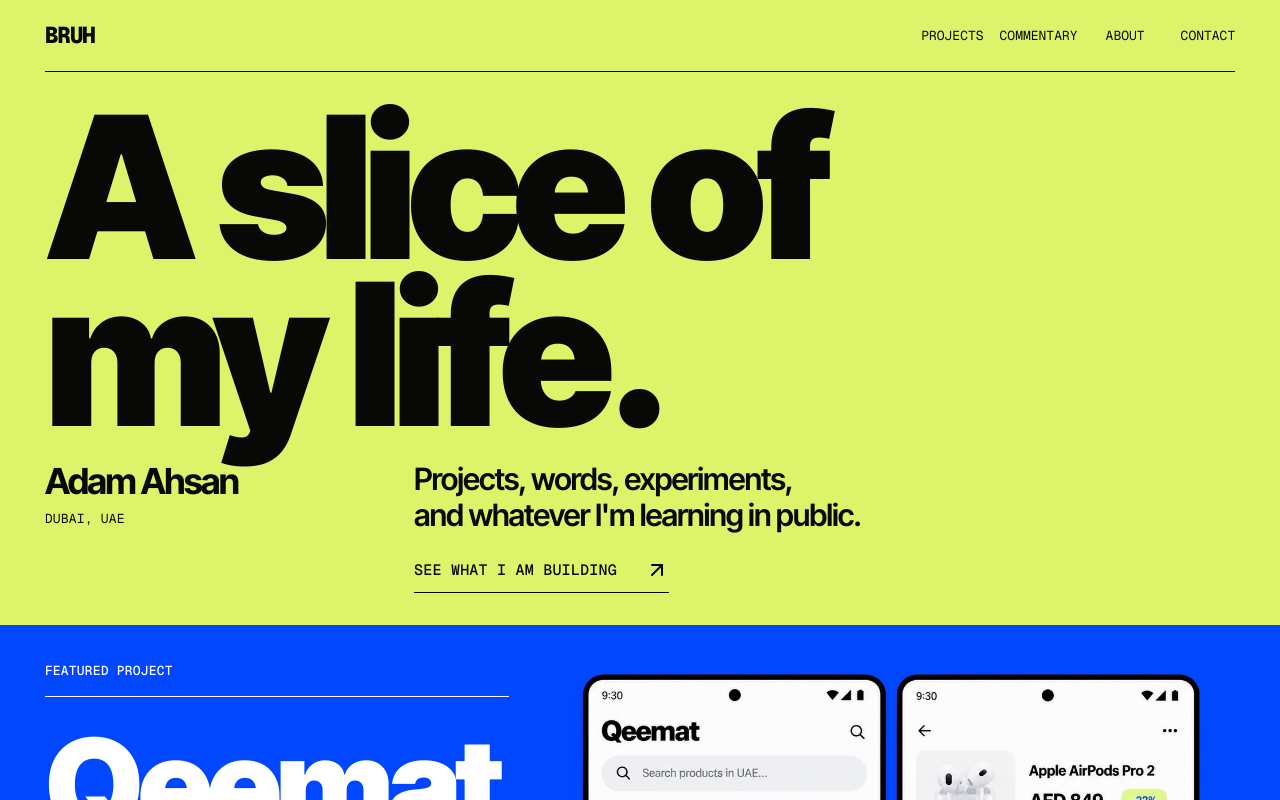
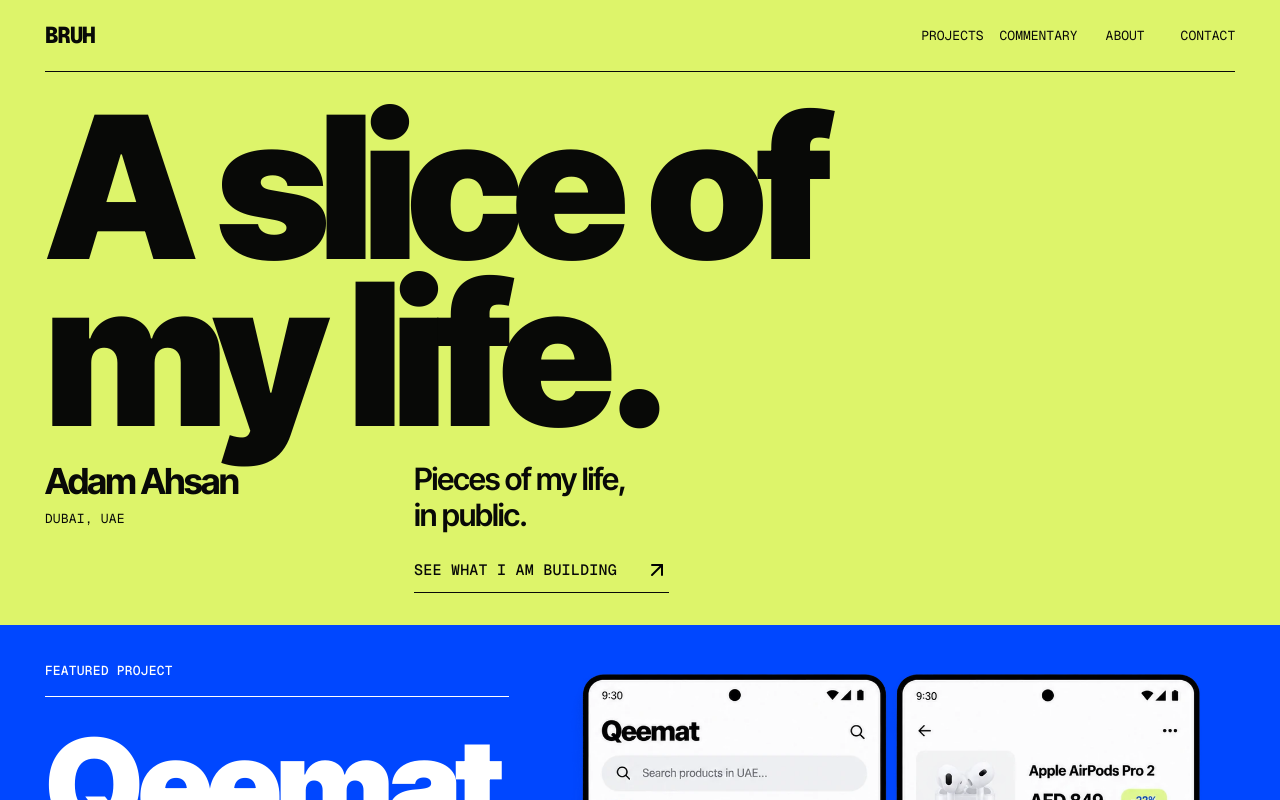
Before and after one commit to AdamJeddy/portfolio, a Next.js app: page / in a window 1280 px wide. Shown: the top 800 px of the page. Built offline with nearby package versions, Linux system fonts and the light colour scheme.

Commit message:
copy: personalise homepage tagline

```diff
--- a/src/app/page.tsx
+++ b/src/app/page.tsx
@@ -36,7 +36,7 @@ export default function Home() {
         <div className="signal-intro">
           <div className="signal-identity"><p>Adam Ahsan</p><span className="signal-label">Dubai, UAE</span></div>
           <div className="signal-intro-copy">
-            <p>Projects, words, experiments,<br />and whatever I&apos;m learning in public.</p>
+            <p>Pieces of my life,<br />in public.</p>
             <a className="signal-link" href="#selected-work">See what I am building <Arrow /></a>
           </div>
         </div>
```
Also changed, not shown: 1 other file (tests, documents, lock files or other folders).
